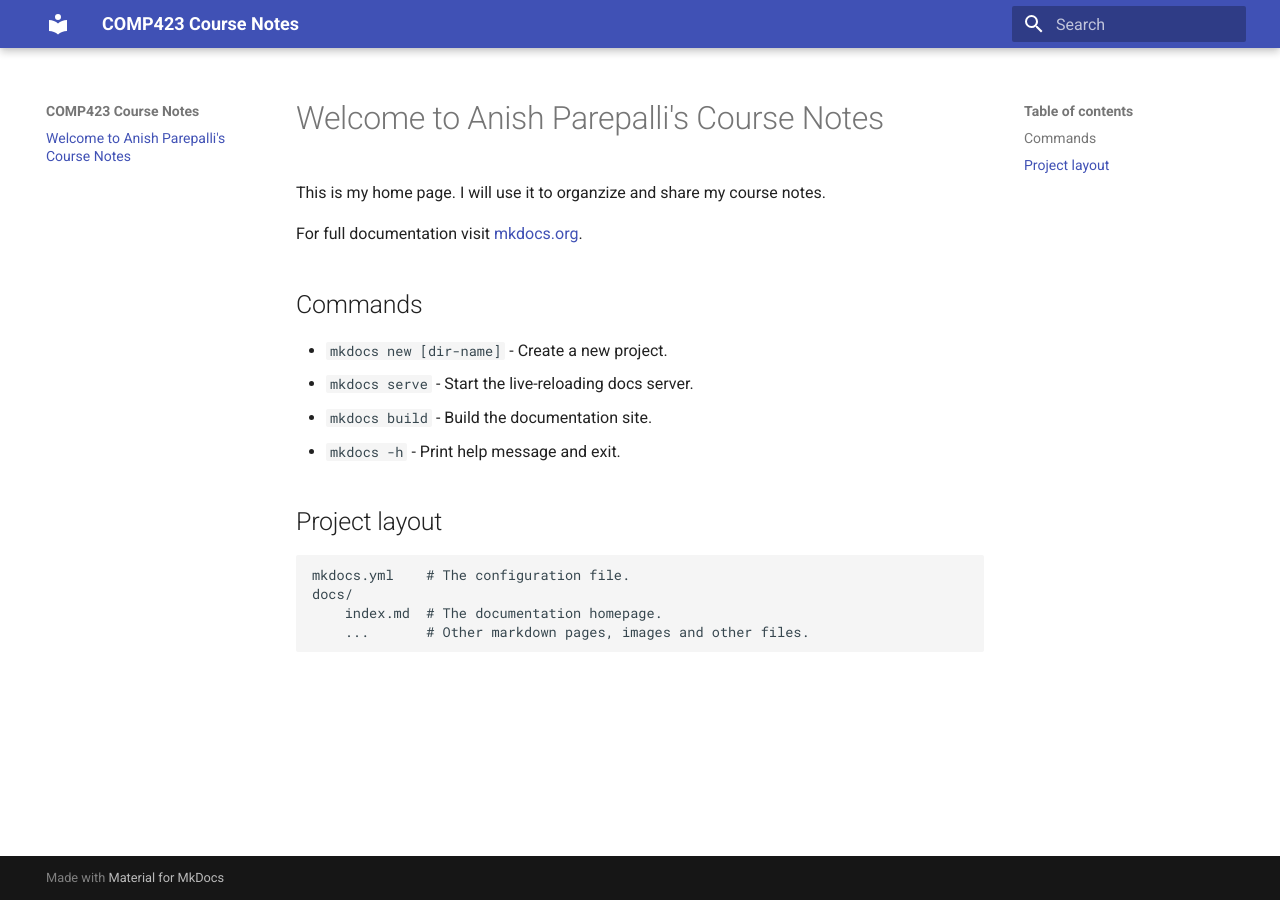
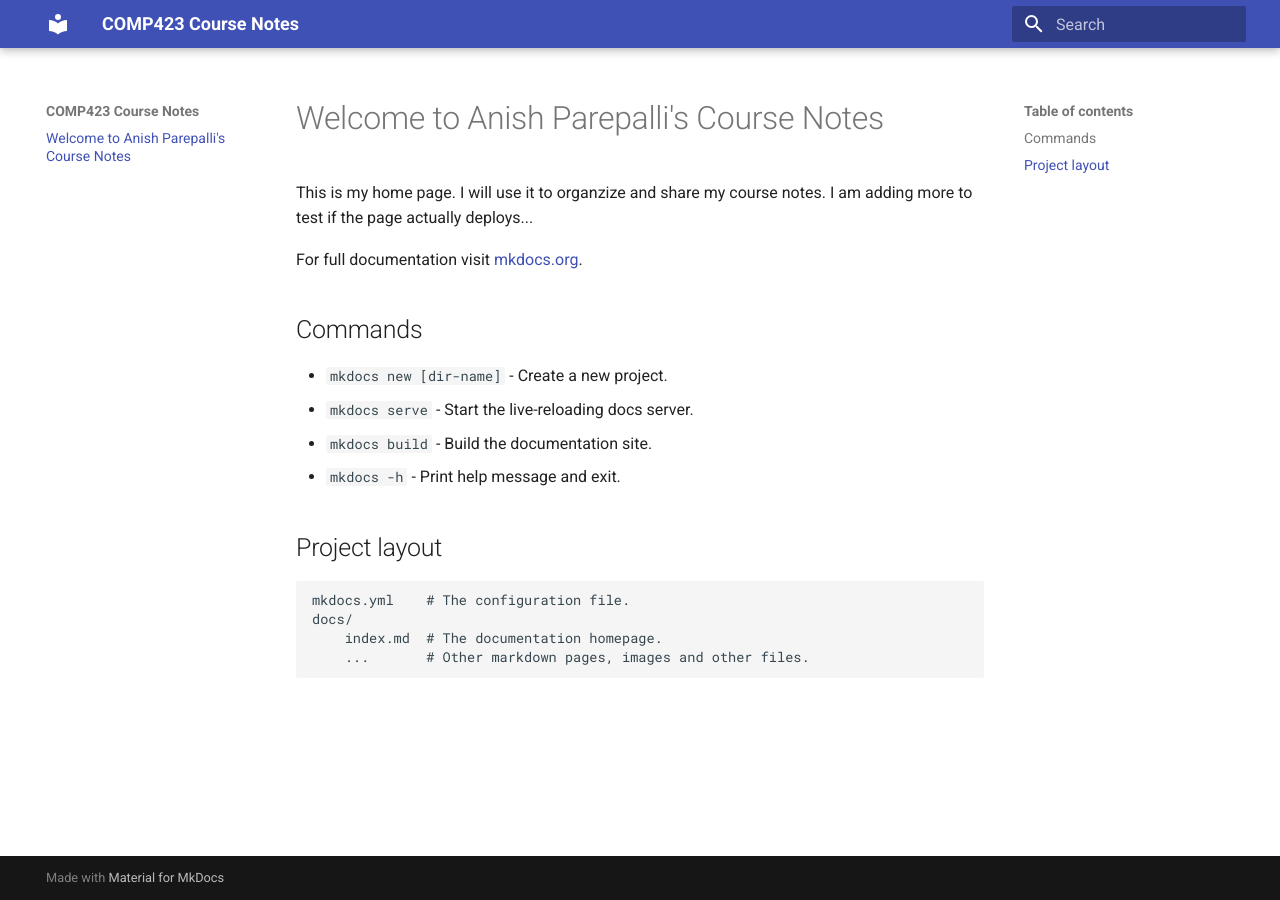
Before and after one commit to apcodes/comp423-course-notes, an MkDocs documentation site: the page built from docs/index.md, in a window 1280 px wide. Built offline with MkDocs 1.6.1 and Material for MkDocs 9.7.7, drawn with Linux system fonts in a browser that asks for light colours.

Commit message:
Added more details in index.md

```diff
--- a/docs/index.md
+++ b/docs/index.md
@@ -1,5 +1,5 @@
 # Welcome to Anish Parepalli's Course Notes
-This is my home page. I will use it to organzize and share my course notes.
+This is my home page. I will use it to organzize and share my course notes. I am adding more to test if the page actually deploys...
 
 For full documentation visit [mkdocs.org](https://www.mkdocs.org).
 
```
